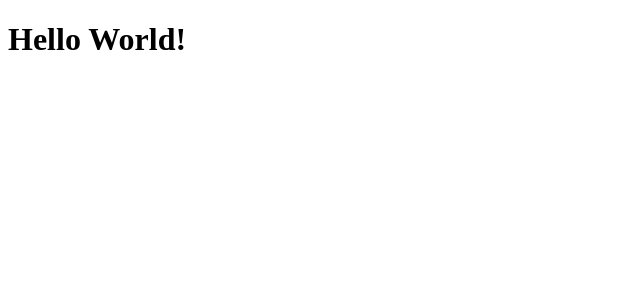
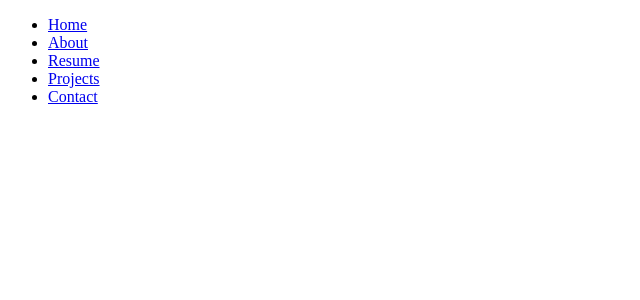
Before and after one commit to curm90/portfolio, a React (Create React App) app: page / in a window 1280 px wide. Shown: the top 300 px of the page, without its empty margins (0-640 px from the left). Built offline with nearby package versions, Linux system fonts and the light colour scheme; the HTML template or start-up script is replaced by a standard one.

Commit message:
add nav items

```diff
--- a/src/App.js
+++ b/src/App.js
@@ -1,9 +1,10 @@
 import React from 'react';
+import Navigation from './components/Navigation';
 
 function App() {
   return (
     <div className='App'>
-      <h1>Hello World!</h1>
+      <Navigation />
     </div>
   );
 }
--- /dev/null
+++ b/src/components/Navigation.js
@@ -0,0 +1,41 @@
+import React from 'react';
+import resume from '../img/resume.pdf';
+
+const Navigation = () => (
+  <nav className='navigation'>
+    <ul className='list-items'>
+      <li className='list-item'>
+        <a className='link' href='#header'>
+          Home
+        </a>
+      </li>
+      <li className='list-item'>
+        <a className='link' href='#about'>
+          About
+        </a>
+      </li>
+      <li className='list-item'>
+        <a
+          className='link'
+          rel='noopener noreferrer'
+          target='_blank'
+          href={resume}
+        >
+          Resume
+        </a>
+      </li>
+      <li className='list-item'>
+        <a className='link' href='#projects'>
+          Projects
+        </a>
+      </li>
+      <li className='list-item'>
+        <a className='link' href='#contact'>
+          Contact
+        </a>
+      </li>
+    </ul>
+  </nav>
+);
+
+export default Navigation;
```
Also changed, not shown: src/styles/styles.scss (added), 1 other file (tests, documents, lock files or other folders).
